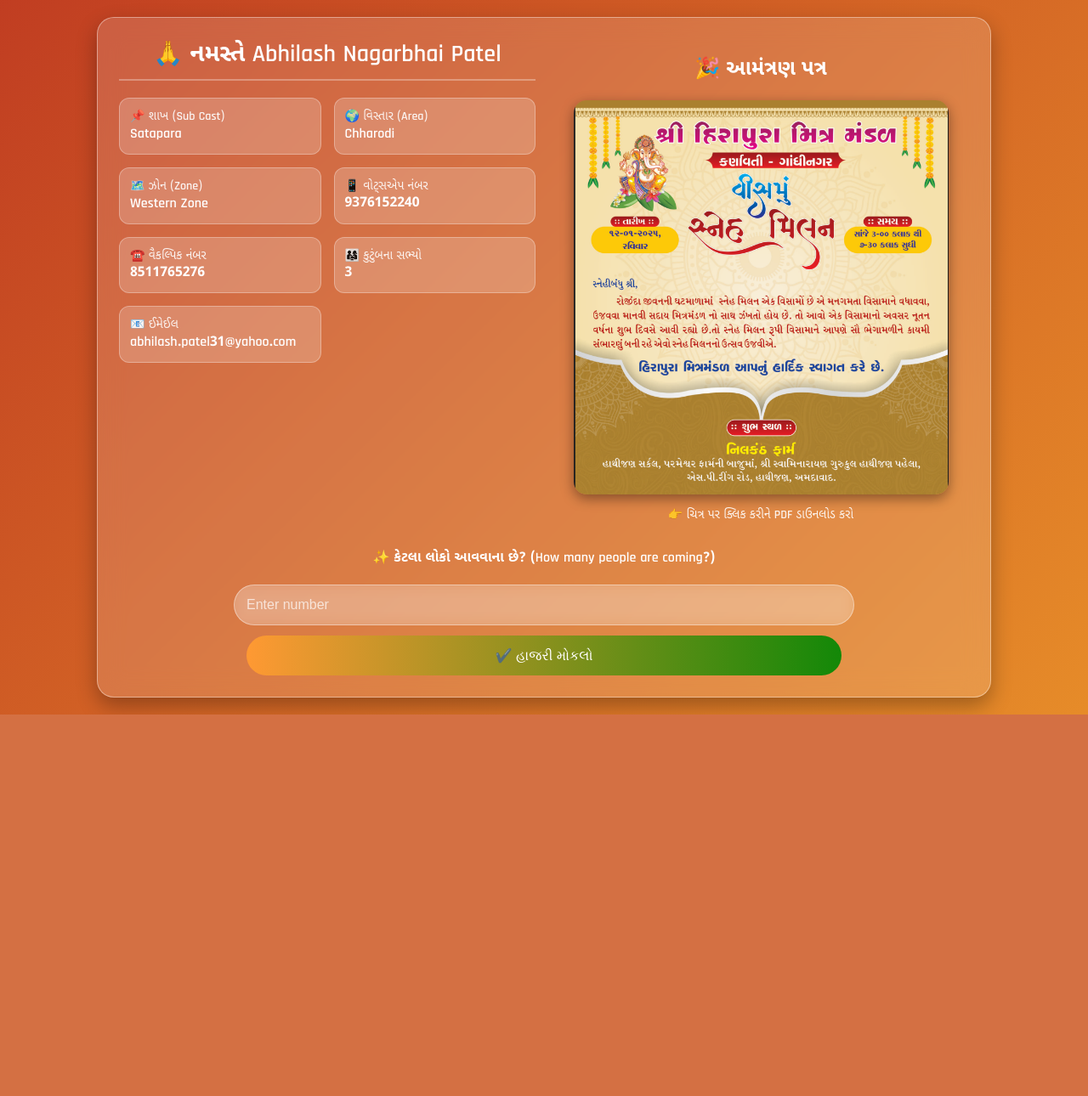
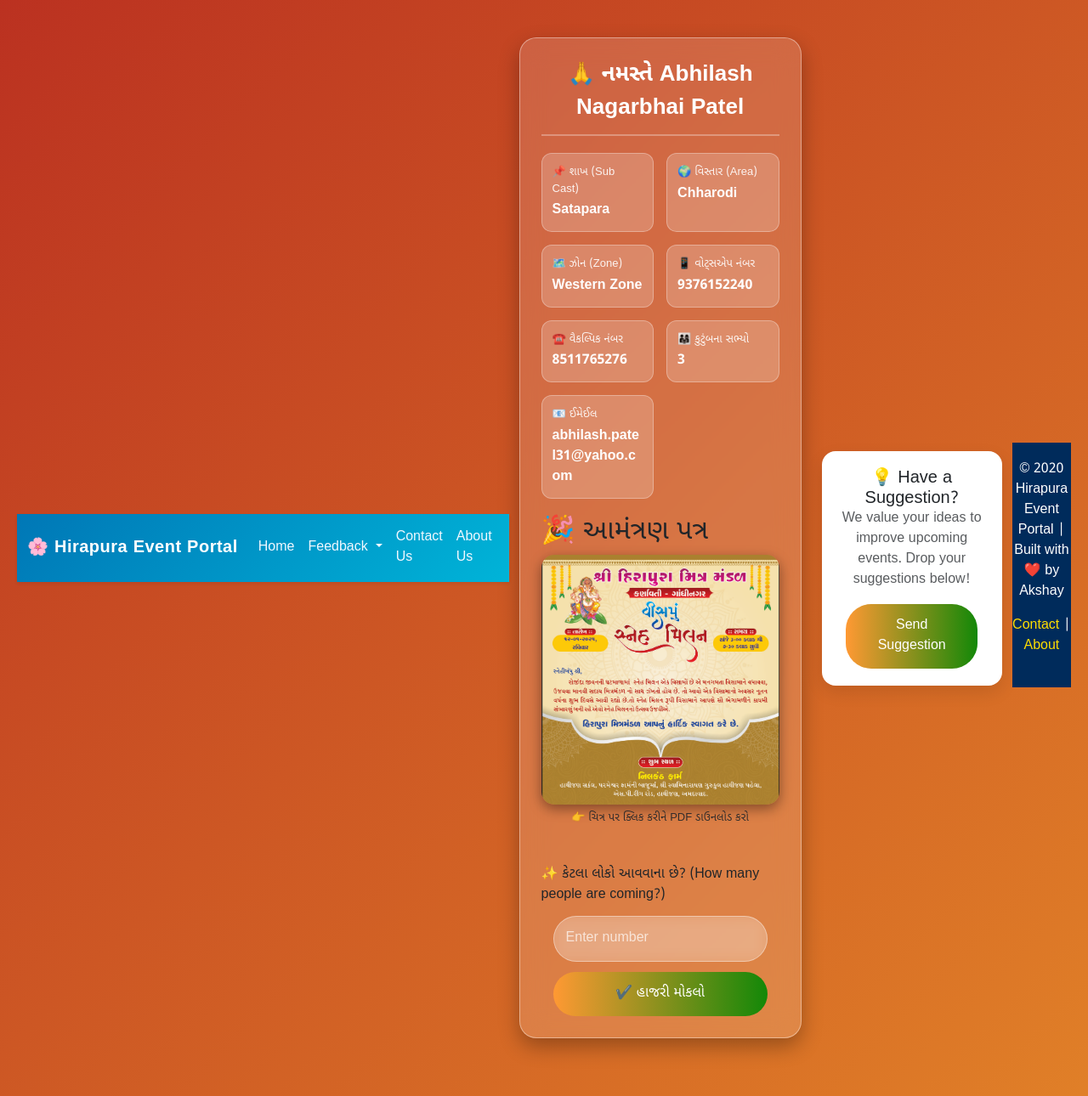
Before and after one commit to srivas-akshay/HiraPura-Project, a Django app: template hira/templates/home/details.html in a window 1280 px wide. Shown: the whole page at 85% size. Before the commit the page ends 841 px from the top, so only its background shows below. Run offline with Django 5.2, Linux system fonts and the light colour scheme; data comes from the database, SQL or seed files in the repository; both versions use the stored data as it was after the commit; tables that the repository leaves empty hold one stand-in row (values such as "Sample post"); the template is opened without the code that fills it: values that come from a table or form of the project are taken from there, most other values are stand-ins (such as "Sample title", 1, 10 or a date in 2020).

Commit message:
adding Base.html, pre and post feedback models

```diff
--- /dev/null
+++ b/hira/templates/home/base.html
@@ -0,0 +1,150 @@
+{% load static %}
+<!DOCTYPE html>
+<html lang="en">
+<head>
+    <meta charset="UTF-8">
+    <meta name="viewport" content="width=device-width, initial-scale=1.0">
+    <title>{% block title %}Hirapura Event Portal{% endblock %}</title>
+
+    <!-- Bootstrap CSS -->
+    <link href="https://cdn.jsdelivr.net/npm/bootstrap@5.3.2/dist/css/bootstrap.min.css" rel="stylesheet">
+
+    <!-- Google Fonts -->
+    <link href="https://fonts.googleapis.com/css2?family=Poppins:wght@400;500;600&display=swap" rel="stylesheet">
+
+    <style>
+        body {
+            background-color: #f9fafb;
+            font-family: "Poppins", sans-serif;
+        }
+
+        /* Navbar */
+        .navbar {
+            background: linear-gradient(135deg, #0077b6, #00b4d8);
+        }
+        .navbar-brand {
+            color: #fff !important;
+            font-weight: bold;
+            letter-spacing: 0.5px;
+        }
+        .navbar-nav .nav-link {
+            color: #f0f8ff !important;
+            font-weight: 500;
+        }
+        .navbar-nav .nav-link:hover, .navbar-nav .nav-link:focus {
+            color: #ffdd00 !important;
+        }
+        .dropdown-menu {
+            border-radius: 0.5rem;
+        }
+
+        /* Footer */
+        footer {
+            background-color: #002b5b;
+            color: #fff;
+            text-align: center;
+            padding: 20px 0;
+            margin-top: 40px;
+        }
+        footer a {
+            color: #ffdd00;
+            text-decoration: none;
+        }
+        footer a:hover {
+            text-decoration: underline;
+        }
+
+        /* Suggestion Card */
+        .suggestion-card {
+            background: #fff;
+            border-radius: 1rem;
+            padding: 20px;
+            box-shadow: 0 8px 20px rgba(0,0,0,0.1);
+            transition: transform 0.3s, box-shadow 0.3s;
+        }
+        .suggestion-card:hover {
+            transform: translateY(-3px);
+            box-shadow: 0 12px 25px rgba(0,0,0,0.15);
+        }
+
+        /* Responsive adjustments */
+        @media (max-width: 768px) {
+            .navbar-nav {
+                text-align: center;
+            }
+            .navbar-nav .nav-item {
+                margin-bottom: 8px;
+            }
+        }
+    </style>
+</head>
+<body>
+
+<!-- Navbar -->
+<nav class="navbar navbar-expand-lg sticky-top shadow-sm">
+  <div class="container">
+    <a class="navbar-brand" href="{% url 'home' %}">🌸 Hirapura Event Portal</a>
+    <button class="navbar-toggler" type="button" data-bs-toggle="collapse" data-bs-target="#navbarNavDropdown"
+            aria-controls="navbarNavDropdown" aria-expanded="false" aria-label="Toggle navigation">
+      <span class="navbar-toggler-icon"></span>
+    </button>
+
+    <div class="collapse navbar-collapse" id="navbarNavDropdown">
+      <ul class="navbar-nav ms-auto align-items-lg-center">
+
+        <li class="nav-item">
+          <a class="nav-link" href="{% url 'home' %}">Home</a>
+        </li>
+
+        <li class="nav-item dropdown">
+          <a class="nav-link dropdown-toggle" href="#" id="feedbackDropdown" role="button" data-bs-toggle="dropdown">
+            Feedback
+          </a>
+          <ul class="dropdown-menu" aria-labelledby="feedbackDropdown">
+            <li><a class="dropdown-item" href="{% url 'pre_feedback' %}">Pre-Event Feedback</a></li>
+            <li><a class="dropdown-item" href="{% url 'post_feedback' %}">Post-Event Feedback</a></li>
+          </ul>
+        </li>
+
+        <li class="nav-item">
+          <a class="nav-link" href="{% url 'contact_us' %}">Contact Us</a>
+        </li>
+
+        <li class="nav-item">
+          <a class="nav-link" href="{% url 'about_us' %}">About Us</a>
+        </li>
+
+      </ul>
+    </div>
+  </div>
+</nav>
+
+<!-- Main content -->
+<div class="container mt-4 mb-5">
+    {% block content %}
+    {% endblock %}
+</div>
+
+<!-- Suggestion Section -->
+<div class="container mt-5">
+    <div class="suggestion-card text-center">
+        <h5 class="card-title">💡 Have a Suggestion?</h5>
+        <p class="text-muted">We value your ideas to improve upcoming events. Drop your suggestions below!</p>
+        <a href="{% url 'contact_us' %}" class="btn btn-outline-primary">Send Suggestion</a>
+    </div>
+</div>
+
+<!-- Footer -->
+<footer>
+  <p>&copy; {{ now|date:"Y" }} Hirapura Event Portal | Built with ❤️ by Akshay</p>
+  <p>
+    <a href="{% url 'contact_us' %}">Contact</a> |
+    <a href="{% url 'about_us' %}">About</a>
+  </p>
+</footer>
+
+<!-- Bootstrap JS -->
+<script src="https://cdn.jsdelivr.net/npm/bootstrap@5.3.2/dist/js/bootstrap.bundle.min.js"></script>
+
+</body>
+</html>
--- a/hira/templates/home/details.html
+++ b/hira/templates/home/details.html
@@ -1,24 +1,25 @@
+
+{% extends "base.html" %}
 {% load static %}
-<!DOCTYPE html>
-<html lang="gu">
-<head>
-    <meta charset="UTF-8">
-    <title>User Details - HIRA PURA</title>
-    <link href="https://fonts.googleapis.com/css2?family=Noto+Sans+Gujarati&family=Rajdhani:wght@600&display=swap" rel="stylesheet">
+
+{% block title %}Pre Event Feedback{% endblock %}
+
+{% block content %}
 <style>
-        /* 🔥 Background same as login page */
+    /* 🔥 Background Gradient Animation */
     body {
         font-family: 'Noto Sans Gujarati', 'Rajdhani', sans-serif;
         background: linear-gradient(135deg, #1a2a6c, #b21f1f, #fdbb2d);
         background-size: 400% 400%;
         animation: gradientBG 15s ease infinite;
+        margin: 0;
+        padding: 20px;
+        min-height: 100vh;
         display: flex;
         justify-content: center;
         align-items: center;
-            padding: 20px;
-            margin: 0;
-            min-height: 100vh;
     }
+
     @keyframes gradientBG {
         0% { background-position: 0% 50%; }
         50% { background-position: 100% 50%; }
@@ -30,25 +31,33 @@
         background: rgba(255, 255, 255, 0.15);
         border-radius: 20px;
         padding: 25px;
+        max-width: 1000px;
         width: 100%;
-            max-width: 1000px;
         border: 1px solid rgba(255, 255, 255, 0.4);
         backdrop-filter: blur(15px);
         -webkit-backdrop-filter: blur(15px);
         box-shadow: 0px 10px 25px rgba(0,0,0,0.3);
+        display: flex;
+        flex-direction: column;
+        gap: 25px;
     }
 
+    /* Top section flex */
     .top-section {
         display: flex;
+        flex-direction: row;
         gap: 20px;
-            align-items: flex-start;
+        flex-wrap: wrap;
+        justify-content: center;
     }
-        .details {
+
+    .details, .invitation {
         flex: 1;
-            min-width: 300px;
+        min-width: 280px;
     }
+
     .username {
-            font-size: 28px;
+        font-size: 26px;
         font-weight: bold;
         color: #fff;
         margin-bottom: 20px;
@@ -56,74 +65,79 @@
         border-bottom: 2px solid rgba(255,255,255,0.3);
         padding-bottom: 10px;
     }
+
     .detail-grid {
         display: grid;
         grid-template-columns: 1fr 1fr;
         gap: 15px;
     }
+
     .detail-item {
         background: rgba(255, 255, 255, 0.2);
         padding: 12px;
         border-radius: 12px;
         border: 1px solid rgba(255,255,255,0.3);
         color: #fff;
+        font-size: 14px;
     }
+
     .detail-label {
-            font-size: 14px;
+        font-size: 13px;
         opacity: 0.9;
+        margin-bottom: 4px;
     }
+
     .detail-value {
         font-size: 16px;
         font-weight: bold;
+        word-break: break-word;
     }
 
-        .invitation {
-            flex: 1;
-            min-width: 300px;
-            text-align: center;
-            color: #fff;
-        }
     .invitation img {
-            max-width: 90%;
+        max-width: 100%;
         border-radius: 15px;
         cursor: pointer;
         transition: transform 0.3s;
         box-shadow: 0px 5px 15px rgba(0,0,0,0.4);
     }
+
     .invitation img:hover {
         transform: scale(1.05);
     }
+
     .note {
-            font-size: 14px;
-            margin-top: 8px;
+        font-size: 13px;
+        margin-top: 6px;
         opacity: 0.9;
+        text-align: center;
     }
 
+    /* Attendance Form */
     form {
-            margin-top: 30px;
-            text-align: center;
+        margin-top: 20px;
+        display: flex;
+        flex-direction: column;
+        align-items: center;
+        gap: 12px;
     }
-        label {
-            font-weight: bold;
-            color: #fff;
-            display: block;
-            margin-bottom: 8px;
-        }
+
     input[type="number"] {
         padding: 14px;
         border-radius: 30px;
         border: 1px solid rgba(255,255,255,0.4);
-            width: 70%;
+        width: 90%;
+        max-width: 400px;
         font-size: 16px;
-            margin: 12px 0;
         background: rgba(255,255,255,0.2);
         color: #fff;
         backdrop-filter: blur(8px);
         -webkit-backdrop-filter: blur(8px);
     }
+
     input[type="number"]::placeholder {
         color: rgba(255,255,255,0.7);
     }
+
     .btn {
         background: linear-gradient(90deg, #ff9933, #138808);
         color: #fff;
@@ -132,61 +146,88 @@
         border-radius: 30px;
         cursor: pointer;
         font-size: 16px;
+        width: 90%;
+        max-width: 400px;
         transition: 0.3s;
-            width: 70%;
     }
+
     .btn:hover {
         background: linear-gradient(90deg, #e68a00, #0f6605);
     }
 
-        /* ✅ Responsive Fix */
-        @media (min-width: 1025px) {
-            .top-section {
-                flex-direction: row;
-            }
-        }
+    /* Responsive Adjustments */
     @media (max-width: 1024px) {
         .top-section {
             flex-direction: column;
             align-items: center;
         }
-            .details, .invitation {
-                width: 100%;
-                max-width: 600px;
-            }
-            .invitation {
-                margin-top: 20px;
-            }
         .detail-grid {
             grid-template-columns: 1fr;
         }
+        .username {
+            font-size: 24px;
+        }
         input[type="number"], .btn {
-                width: 90%;
+            width: 95%;
+        }
+    }
+
+    @media (max-width: 480px) {
+        body {
+            padding: 10px;
+        }
+        .username {
+            font-size: 22px;
+        }
+        .detail-label {
+            font-size: 12px;
+        }
+        .detail-value {
+            font-size: 14px;
         }
     }
 </style>
-</head>
-<body>
+
 <div class="card">
 
-        <!-- 🔝 Top Section -->
+    <!-- Top Section -->
     <div class="top-section">
-            <!-- 🎉 User Details -->
+        <!-- User Details -->
         <div class="details">
             <div class="username">🙏 નમસ્તે {{ contact.full_name }}</div>
             <div class="detail-grid">
-                    <div class="detail-item"><div class="detail-label">📌 શાખ (Sub Cast)</div><div class="detail-value">{{ contact.sub_cast }}</div></div>
-
-                    <div class="detail-item"><div class="detail-label">🌍 વિસ્તાર (Area)</div><div class="detail-value">{{ contact.area }}</div></div>
-                    <div class="detail-item"><div class="detail-label">🗺️ ઝોન (Zone)</div><div class="detail-value">{{ contact.zone }}</div></div>
-                    <div class="detail-item"><div class="detail-label">📱 વોટ્સએપ નંબર</div><div class="detail-value">{{ contact.whatsapp_no }}</div></div>
-                    <div class="detail-item"><div class="detail-label">☎️ વૈકલ્પિક નંબર</div><div class="detail-value">{{ contact.alternate_no }}</div></div>
-                    <div class="detail-item"><div class="detail-label">👨‍👩‍👧 કુટુંબના સભ્યો</div><div class="detail-value">{{ contact.family_members }}</div></div>
-                    <div class="detail-item"><div class="detail-label">📧 ઈમેઈલ</div><div class="detail-value">{{ contact.email }}</div></div>
+                <div class="detail-item">
+                    <div class="detail-label">📌 શાખ (Sub Cast)</div>
+                    <div class="detail-value">{{ contact.sub_cast }}</div>
+                </div>
+                <div class="detail-item">
+                    <div class="detail-label">🌍 વિસ્તાર (Area)</div>
+                    <div class="detail-value">{{ contact.area }}</div>
+                </div>
+                <div class="detail-item">
+                    <div class="detail-label">🗺️ ઝોન (Zone)</div>
+                    <div class="detail-value">{{ contact.zone }}</div>
+                </div>
+                <div class="detail-item">
+                    <div class="detail-label">📱 વોટ્સએપ નંબર</div>
+                    <div class="detail-value">{{ contact.whatsapp_no }}</div>
+                </div>
+                <div class="detail-item">
+                    <div class="detail-label">☎️ વૈકલ્પિક નંબર</div>
+                    <div class="detail-value">{{ contact.alternate_no }}</div>
+                </div>
+                <div class="detail-item">
+                    <div class="detail-label">👨‍👩‍👧 કુટુંબના સભ્યો</div>
+                    <div class="detail-value">{{ contact.family_members }}</div>
+                </div>
+                <div class="detail-item">
+                    <div class="detail-label">📧 ઈમેઈલ</div>
+                    <div class="detail-value">{{ contact.email }}</div>
+                </div>
             </div>
         </div>
 
-            <!-- 🎟️ Invitation -->
+        <!-- Invitation Section -->
         <div class="invitation">
             <h2>🎉 આમંત્રણ પત્ર</h2>
             <a href="{% static 'home/HirapuraPatrika.pdf' %}" download>
@@ -196,14 +237,13 @@
         </div>
     </div>
 
-        <!-- 📝 Attendance Form -->
+    <!-- Attendance Form -->
     <form method="post">
         {% csrf_token %}
         <label for="num_people">✨ કેટલા લોકો આવવાના છે? (How many people are coming?)</label>
         <input type="number" id="num_people" name="num_people" placeholder="Enter number" min="1" max="10" required>
-            <br>
         <button type="submit" class="btn">✔️ હાજરી મોકલો</button>
     </form>
+
 </div>
-</body>
-</html>
+{% endblock %}
--- a/hira/utils.py
+++ b/hira/utils.py
@@ -28,8 +28,7 @@ def send_otp_via_sms(phone, otp):
         return {"Status": "Error", "Details": "API key not configured."}
 
     template_name = "HiraPuraLogin"  # your approved SMS template
-    url = f"https://2factor.in/API/V1/{api_key}/SMS/{phone}/{otp}/{template_name}"
-
+    url = f"https://2factor.in/API/V1/{api_key}/SMS/{phone}/{otp}/{template_name}?force=SMS"
     try:
         response = requests.get(url, timeout=10)
         data = response.json()
--- a/hira/views.py
+++ b/hira/views.py
@@ -32,7 +32,7 @@ def login_view(request):
             try:
                 contact = Contact.objects.get(whatsapp_no=phone)
             except Contact.DoesNotExist:
-                messages.error(request, "This number is not registered.")
+                messages.error(request, "This number is not registered. Please Contact to Admin Mr. Tushar Patel (+91 9924120875 ) ")
 
                 return render(request, "home/login.html", {"form": form, "show_otp": False})
 
```
Also changed, not shown: hira/admin.py (+27 -1 lines), hira/models.py (+91 -0 lines), db.sqlite3, hira/migrations/0008_posteventfeedback_preeventfeedback.py (added). Lines whose indentation alone changed are shown as unchanged.
